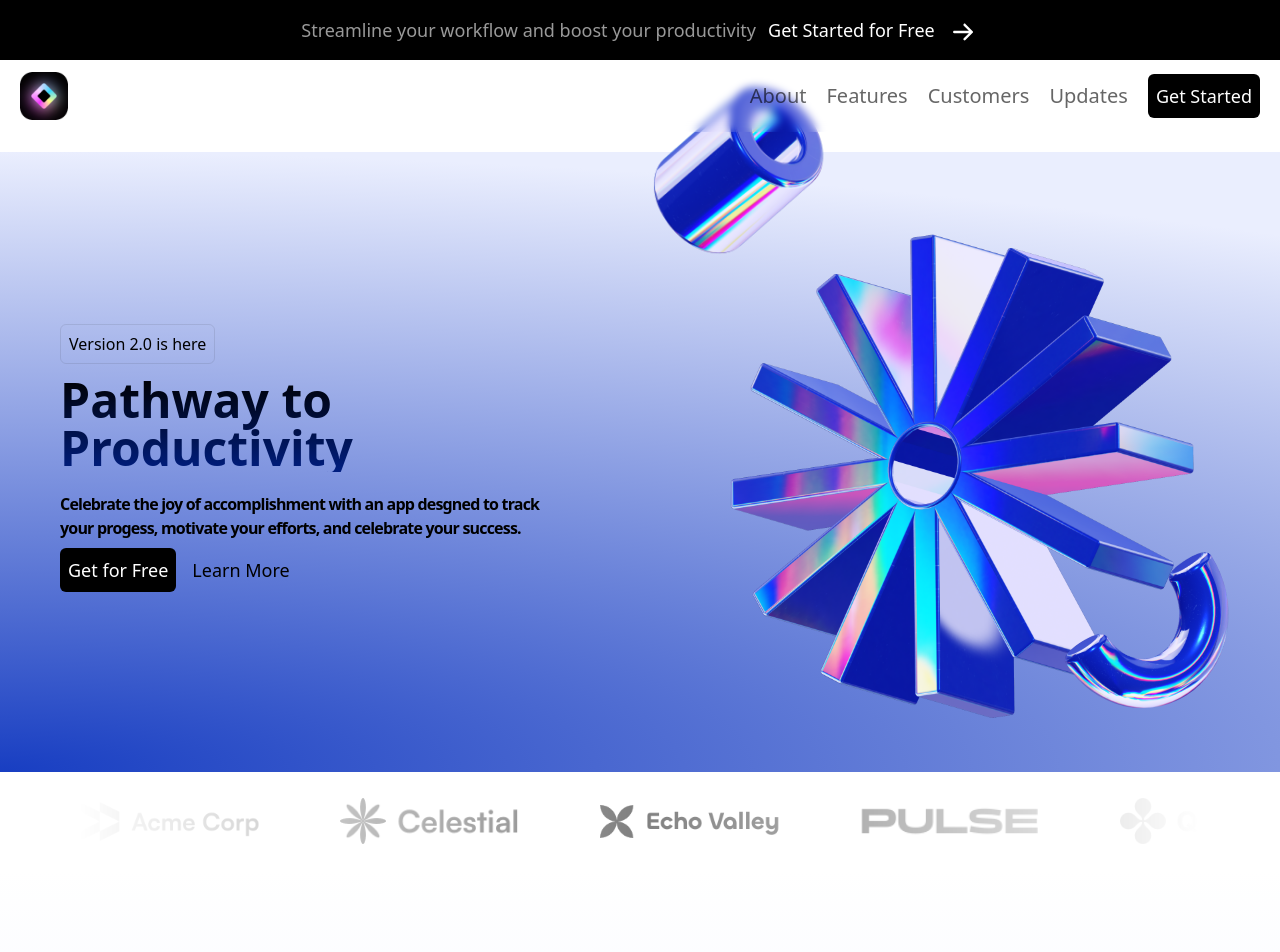
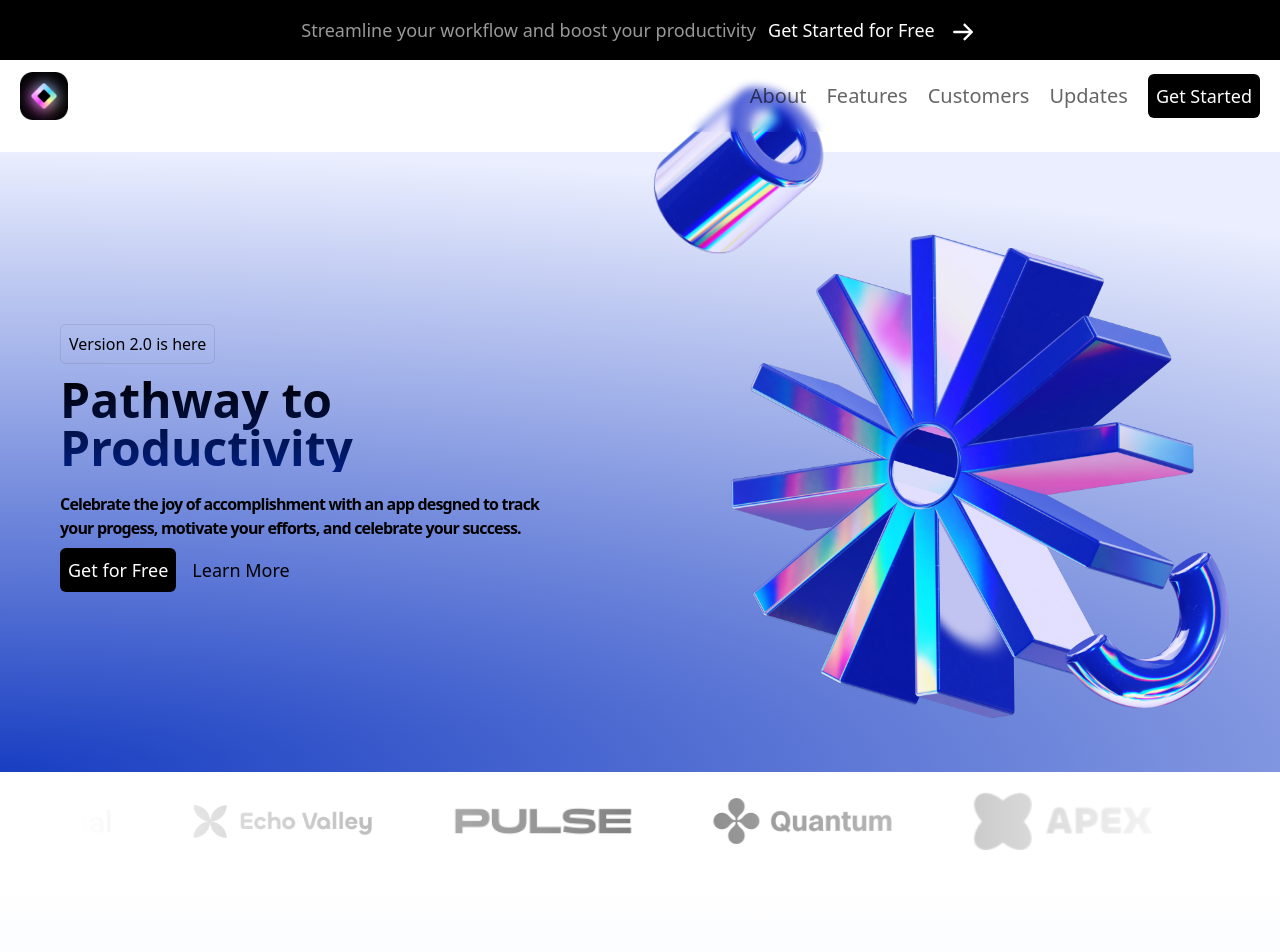
Before and after one commit to Vikash-thak12/SaasApp, a Next.js app: page / in a window 1280 px wide. Shown: the top 952 px of the page. Built offline with nearby package versions, Linux system fonts and the light colour scheme.

Commit message:
Fixed Animation

```diff
--- a/components/LogoTicker.tsx
+++ b/components/LogoTicker.tsx
@@ -1,40 +1,24 @@
+'use client'
+import { data } from '@/data';
 import Image from 'next/image';
 import React from 'react'
-
-const data = [
-    {
-      id: 1,
-      src: "/assets/logo-acme.png",
-    },
-    {
-      id: 3,
-      src: "/assets/logo-celestial.png",
-    },
-    {
-      id: 4,
-      src: "/assets/logo-echo.png",
-    },
-    {
-      id: 5,
-      src: "/assets/logo-pulse.png",
-    },
-    {
-      id: 6,
-      src: "/assets/logo-quantum.png",
-    },
-    {
-      id: 7,
-      src: "/assets/logo-apex.png",
-    }
-  ];
-
+import { motion } from 'framer-motion';
 
 const LogoTicker = () => {
   return (
     <section className='py-3 md:py-5 md:px-20 bg-white'>
         <div className='flex overflow-hidden [mask-image:linear-gradient(to_right,transparent,black,transparent)]'>
 
-      <div className='flex items-center flex-none gap-5 md:gap-20'>
+      <motion.div className='flex items-center flex-none gap-5 md:gap-20 pr-20' animate={{
+        translateX: "-50%",
+      }}
+      transition={{
+        duration: 5,
+        repeat: Infinity,
+        repeatType: "loop",
+        ease: "linear"
+      }}
+      >
          {
              data.map((item) => (
                 <Image
@@ -46,7 +30,18 @@ const LogoTicker = () => {
                 />
             ))
         }
-      </div>
+                 {
+             data.map((item) => (
+                <Image
+                key={item.id}
+                src={item.src}
+                alt='Logo'
+                width={180}
+                height={40}
+                />
+            ))
+        }
+      </motion.div>
         </div>
     </section>
   )
--- a/data.ts
+++ b/data.ts
@@ -105,3 +105,30 @@ export const testimonials = [
     username: "@casey09",
   },
 ];
+
+export const data = [
+  {
+    id: 1,
+    src: "/assets/logo-acme.png",
+  },
+  {
+    id: 3,
+    src: "/assets/logo-celestial.png",
+  },
+  {
+    id: 4,
+    src: "/assets/logo-echo.png",
+  },
+  {
+    id: 5,
+    src: "/assets/logo-pulse.png",
+  },
+  {
+    id: 6,
+    src: "/assets/logo-quantum.png",
+  },
+  {
+    id: 7,
+    src: "/assets/logo-apex.png",
+  }
+];
```
